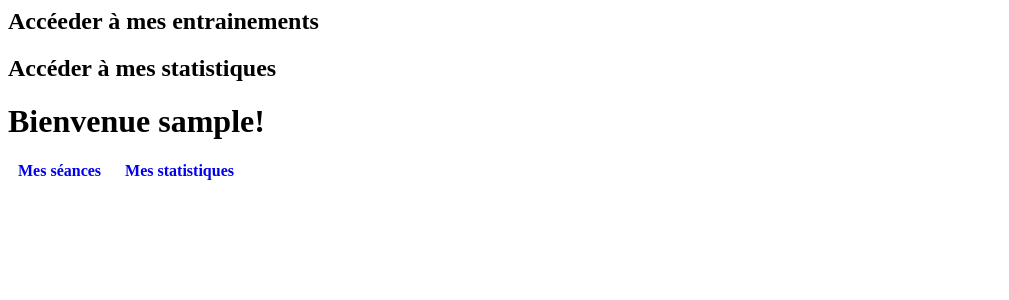
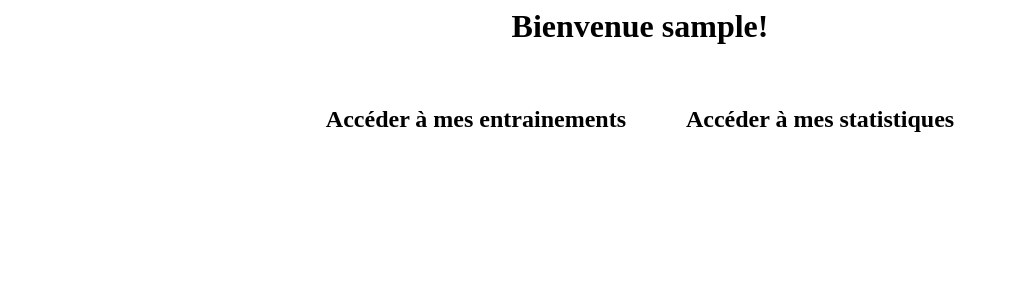
Before and after one commit to Alban2002/Circuit-Training-Gr4, a PHP site: template templates/Acceuil.php in a window 1280 px wide. Shown: the top 300 px of the page, without its empty margins (0-1009 px from the left). Run offline with PHP 8.4, Linux system fonts and the light colour scheme; the template is opened without the code that fills it, so the values that code supplies are empty; the visitor is signed in with stand-in values (Sample User, id 1).

Commit message:
Stats + page intermédiaire Elie

```diff
--- a/grp4_circuit_training.sql
+++ b/grp4_circuit_training.sql
@@ -67,7 +67,7 @@ CREATE TABLE IF NOT EXISTS `attribution_seance` (
 INSERT INTO `attribution_seance` (`ID_seance`, `ID_user`, `ID_groupe`, `date`, `ID_coach`, `statut_seance`, `ID_attribution_seance`, `RessentitSeance`) VALUES
 (123183, 1, 123, '2023-06-30', 2, 'fait', 1, 4),
 (12318366, 1, 123, '2023-06-27', 2, 'fait', 2, 1),
-(1231836, 1, 123, '2023-06-30', 2, 'non fait', 3, 3);
+(1231836, 1, 123, '2023-06-30', 2, 'non fait', 3, 0);
 
 -- --------------------------------------------------------
 
--- a/templates/acceuil/Athlete.php
+++ b/templates/acceuil/Athlete.php
@@ -1,40 +1,38 @@
-<body>
-<div class="contenairselect">
-<div id="Lienentrainements" class="selection1">
-    <h2 class="titreselec">Accéeder à mes entrainements</h2>
-</div>
-<div id="Lienstats" class="selection2" ondblclick="changePage('index.php?view=statistiques')">
-    <h2 class="titreselec">Accéder à mes statistiques</h2>
-</div>
-</div>
-</body>
-
-
 <html>
 <head>
     <title>Bienvenue athlète!</title>
+
     <style>
-        .button {
-            display: inline block;
-            width: 200px;
-            padding: 10px;
-            margin-bottom: 10px;
+        h1 {
             text-align: center;
-            text-decoration: none;
-            font-weight: bold;
         }
 
-        .button:hover {
-            background-color: #2680D1;
+        .boutons-container {
+            display: flex;
+            justify-content: center;
+            gap: 20px;
+            margin-top: 20px;
+        }
+
+        .selection1,
+        .selection2 {
+            padding: 20px;
+            border-radius: 5px;
         }
     </style>
+
 </head>
 <body>
     <h1>Bienvenue <?php echo $_SESSION['pseudo']; ?>!</h1>
 
-    <a class="button" href="page_seances_preues.php">Mes séances</a>
-    <a class="button" href="statistiques.php">Mes statistiques</a>
-
+    <div class="boutons-container">
+        <div id="Lienentrainements" class="selection1">
+            <h2 class="titreselec">Accéder à mes entrainements</h2>
+        </div>
+        <div id="Lienstats" class="selection2" ondblclick="changePage('index.php?view=statistiques')">
+            <h2 class="titreselec">Accéder à mes statistiques</h2>
+        </div>
+    </div>
 </body>
 
 </html>
```
Also changed, not shown: templates/statistiques.php (+88 -2 lines).
